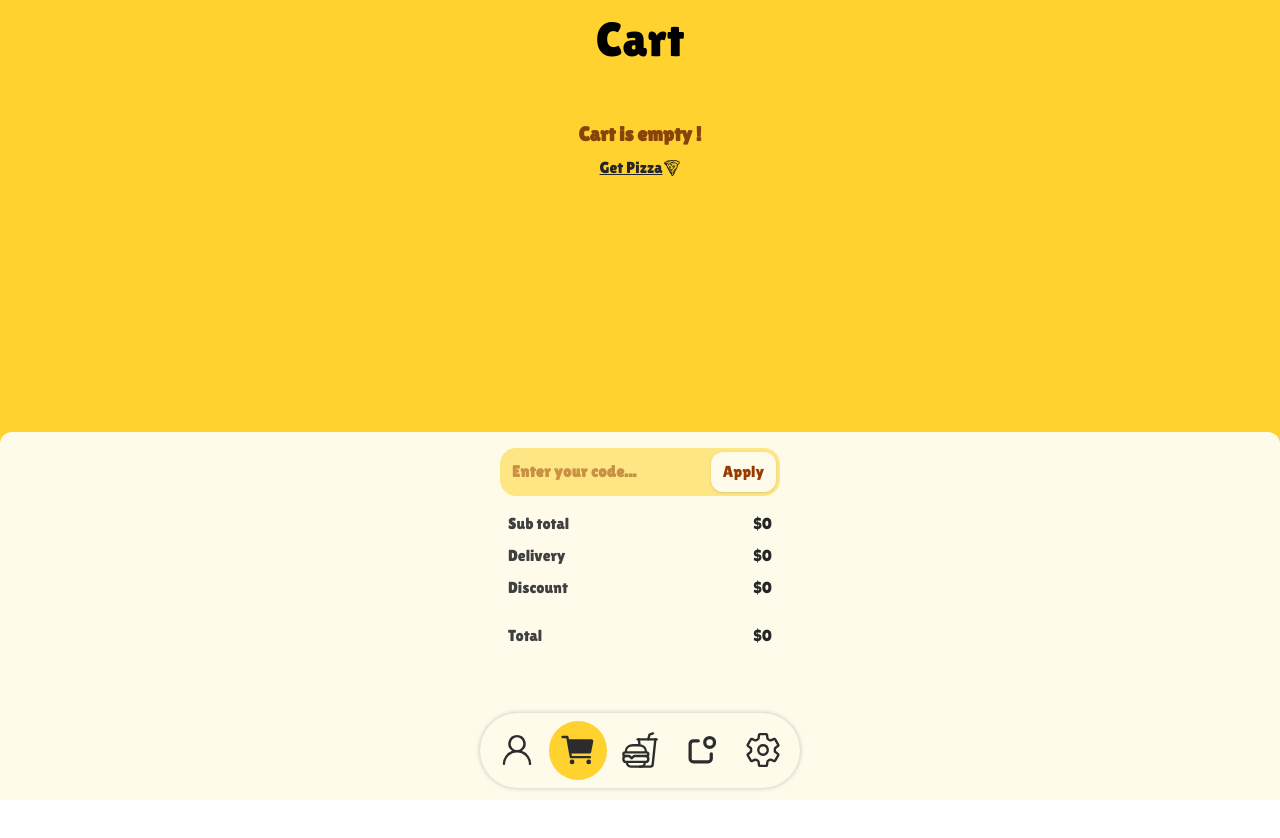
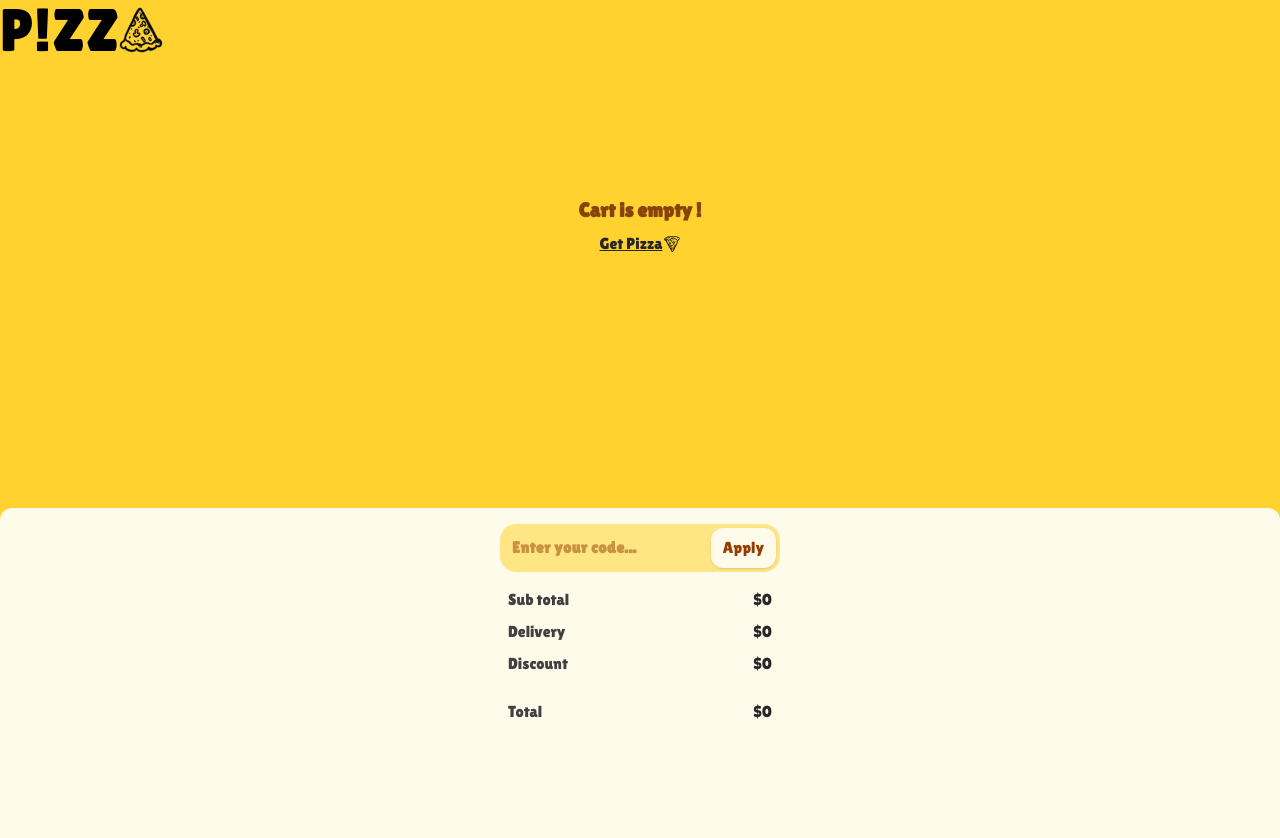
Before and after one commit to mahdibaderloo/fastfood, a React (Vite) app: page /cart in a window 1280 px wide. Shown: the top 838 px of the page. Before the commit the page ends 800 px from the top, so only its background shows below. Built offline with nearby package versions, Linux system fonts and the light colour scheme.

Commit message:
add DesktopHeader

```diff
--- a/src/components/AppLayout.tsx
+++ b/src/components/AppLayout.tsx
@@ -1,8 +1,10 @@
 import { Outlet, useLocation } from "react-router-dom";
 import Navbar from "./Navbar";
+import DesktopHeader from "./DesktopHeader";
 
 function AppLayout() {
   const location = useLocation();
+  const width = window.innerWidth;
   const showNavbar = [
     /^\/$/,
     /^\/cart$/,
@@ -13,9 +15,10 @@ function AppLayout() {
 
   return (
     <div className="bg-amber-300 dark:bg-neutral-800 font-lilita">
+      {width >= 1024 && <DesktopHeader />}
+
       <Outlet />
-      {/* <Loading /> */}
-      {showNavbar && <Navbar />}
+      {showNavbar && width < 1024 && <Navbar />}
     </div>
   );
 }
--- /dev/null
+++ b/src/components/DesktopHeader.tsx
@@ -0,0 +1,22 @@
+import pizzaIcon from "../assets/images/pizza.svg";
+import pizzaDarkIcon from "../assets/images/pizza-dark.svg";
+import { useTheme } from "../store/themeStore";
+
+function DesktopHeader() {
+  const { theme } = useTheme();
+
+  return (
+    <header>
+      <div className="flex mb-4">
+        <p className="text-6xl dark:text-amber-300">P!ZZ</p>
+        {theme === "dark" ? (
+          <img src={pizzaDarkIcon} alt="pizza" className="w-11 rotate-180" />
+        ) : (
+          <img src={pizzaIcon} alt="pizza" className="w-11 rotate-180" />
+        )}
+      </div>
+    </header>
+  );
+}
+
+export default DesktopHeader;
--- a/src/components/DesktopNavbar.tsx
+++ /dev/null
@@ -1,15 +0,0 @@
-import { NavLink } from "react-router-dom";
-
-function DesktopNavbar() {
-  return (
-    <nav>
-      <ul>
-        <li>
-          <NavLink to="/">Menu</NavLink>
-        </li>
-      </ul>
-    </nav>
-  );
-}
-
-export default DesktopNavbar;
--- a/src/components/Header.tsx
+++ b/src/components/Header.tsx
@@ -22,7 +22,7 @@ function Header({
   const { theme } = useTheme();
 
   return (
-    <header className={classHeader}>
+    <header className={`${classHeader} lg:hidden lg:pointer-events-none`}>
       {showBackButton ? (
         <div
           className={`w-full flex items-center ${showBackButton ? "justify-between" : "justify-center"} px-2`}
--- a/src/pages/Menu.tsx
+++ b/src/pages/Menu.tsx
@@ -1,16 +1,17 @@
+import { useEffect, useState } from "react";
+import { useSearchParams } from "react-router-dom";
+import { useFoods } from "../hooks/useFoods.js";
+import { useTheme } from "../store/themeStore.js";
+import { deSlugify } from "../utils/slugify.js";
+
 import Filter from "../components/Filter.js";
 import Header from "../components/Header.js";
 import Search from "../components/Search.js";
 import MenuItem from "../features/menu/MenuItem.js";
-import { useTheme } from "../store/themeStore.js";
+import Loading from "../components/Loading.js";
 
 import pizzaIcon from "../assets/images/pizza.svg";
 import pizzaDarkIcon from "../assets/images/pizza-dark.svg";
-import { useFoods } from "../hooks/useFoods.js";
-import Loading from "../components/Loading.js";
-import { useSearchParams } from "react-router-dom";
-import { deSlugify } from "../utils/slugify.js";
-import { useEffect, useState } from "react";
 
 interface Food {
   id: number;
@@ -69,8 +70,8 @@ function Menu() {
         </div>
       </Header>
 
-      <main className="min-h-screen overflow-y-scroll pt-22 sm:pt-24">
-        <ul className="flex flex-wrap items-center justify-center gap-2 sm:gap-3 mt-14 p-2">
+      <main className="min-h-screen overflow-y-scroll pt-22 sm:pt-24 lg:pt-0">
+        <ul className="flex flex-wrap items-center justify-center gap-2 sm:gap-3 mt-14 lg:mt-0 p-2">
           {filteredSearchItems.length > 0 &&
             filteredSearchItems.map((food) => (
               <MenuItem key={food.id} item={food} />
```
